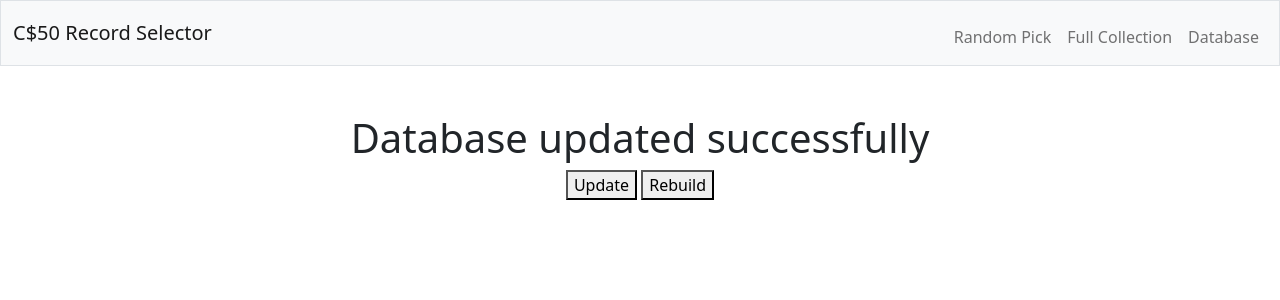
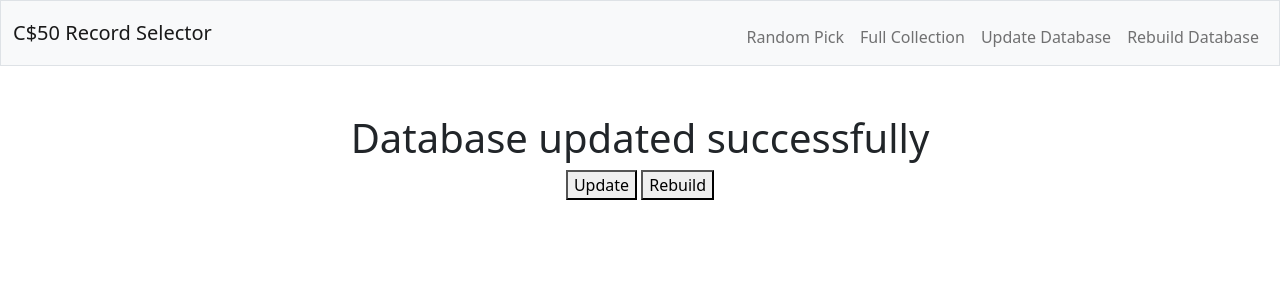
Before and after one commit to Cundell66/discogs_py, a Flask app: page /update in a window 1280 px wide. Shown: the top 300 px of the page. Run offline with Flask 3, Linux system fonts and the light colour scheme; data that the repository does not hold is empty; some libraries are stand-ins or nearby versions.

Commit message:
update and rebuild added to navbar

```diff
--- a/templates/layout.html
+++ b/templates/layout.html
@@ -32,7 +32,8 @@
                     <ul class="navbar-nav ms-auto mt-2">
                         <li class="nav-item"><a class="nav-link" href="/">Random Pick</a></li>
                         <li class="nav-item"><a class="nav-link" href="/collection">Full Collection</a></li>
-                        <li class="nav-item"><a class="nav-link" href="/database">Database</a></li>
+                        <li class="nav-item"><a class="nav-link" href="/update">Update Database</a></li>
+                        <li class="nav-item"><a class="nav-link" href="/rebuild">Rebuild Database</a></li>
                     </ul>
                 </div>
             </div>
```
